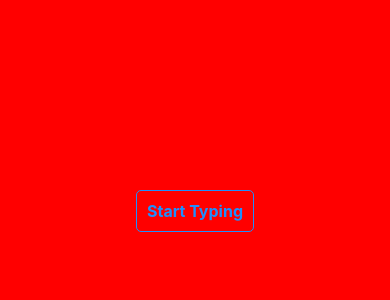
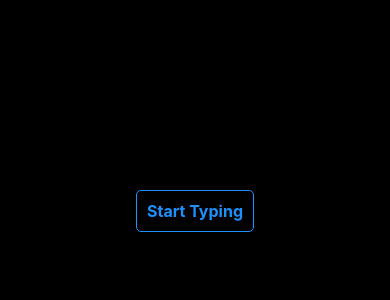
Before and after one commit to sjankdev/MinimalisticTyper, a React Native app: screen /Main in a window 390 px wide. Shown: the top 300 px of the page. Built offline with nearby package versions, Linux system fonts and the light colour scheme.

Commit message:
Color changes

```diff
--- a/MainPage.tsx
+++ b/MainPage.tsx
@@ -90,6 +90,9 @@ const MainPage: React.FC<{ navigation: any }> = ({ navigation }) => {
     strong: {
       fontWeight: 'bold' as 'bold',
     },
+    body: {
+      color: 'white',
+    },
   };
 
   return (
@@ -128,7 +131,7 @@ const MainPage: React.FC<{ navigation: any }> = ({ navigation }) => {
 const styles = StyleSheet.create({
   container: {
     flex: 1,
-    backgroundColor: 'red',
+    backgroundColor: 'black',
     justifyContent: 'flex-start',
     alignItems: 'center',
     padding: 20,
```
